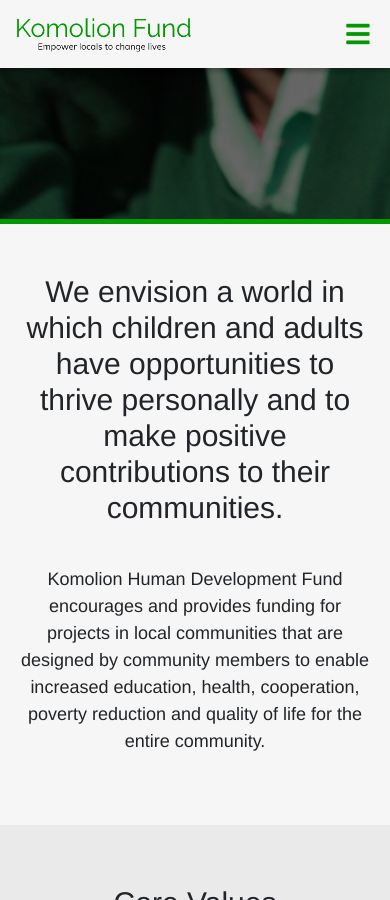
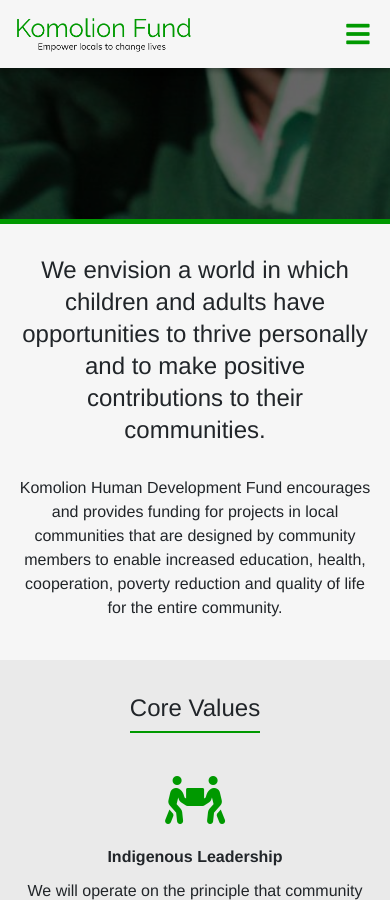
Before and after one commit to komolion/komolionfund.org, a Jekyll site: the page built from index.html, in a window 390 px wide and 900 px high, scrolled down 569 px. Built offline with Jekyll 4.4.1, drawn with Linux system fonts in a browser that asks for light colours; nearby versions of some CDN libraries; some web fonts are replaced; library files that are not in the unit come from our copies; some of the changed text lies outside the part shown.

Commit message:
Adding featured video

```diff
--- a/_data/values.yml
+++ b/_data/values.yml
@@ -1,7 +1,7 @@
 - icon: people-carry
   title: Indigenous Leadership
   content: We will operate on the principle that community ownership and active participation are more important than
-    speed and efficiency.
+    efficiency.
 - icon: globe-africa
   title: Local Cultures
   content: We recognize that all cultures and traditions have value, and we support cultures and traditions which serve
--- a/_sass/home.scss
+++ b/_sass/home.scss
@@ -36,31 +36,67 @@
   padding-top: 50px;
   padding-bottom: 70px;
 
+  @include media-breakpoint-down(sm) {
+    padding-top: 30px;
+    padding-bottom: 40px;
+  }
+
   #mission-title {
     font-size: 30px;
     max-width: 800px;
     margin: 0 auto 20px auto;
     line-height: 36px;
+    @include media-breakpoint-down(sm) {
+      font-size: 24px;
+      line-height: 32px;
+      max-width: 550px;
+      margin-bottom: 10px;
+    }
+    @include media-breakpoint-down(xs) {
+      max-width: 450px;
+    }
   }
 
   #mission-text {
     font-size: 18px;
+    max-width: 900px;
     margin: 20px auto 0 auto;
+    @include media-breakpoint-down(sm) {
+      font-size: 16px;
+      max-width: 550px;
+    }
+    @include media-breakpoint-down(xs) {
+      max-width: 450px;
+    }
   }
 }
 
 #core-values-banner {
-  padding-top: 60px;
+  padding-top: 50px;
   padding-bottom: 30px;
+
+  @include media-breakpoint-down(sm) {
+    padding-top: 30px;
+    padding-bottom: 10px;
+  }
 
   .core-value {
     max-width: 400px;
   }
 
+  #core-values-title-wrapper {
+    margin: 0 auto 50px auto;
+  }
+
   #core-values-title {
     font-size: 30px;
-    margin: 0 auto 50px auto;
     line-height: 36px;
+    padding-bottom: 10px;
+    border-bottom: 2px solid $primary;
+
+    @include media-breakpoint-down(sm) {
+      font-size: 24px;
+    }
   }
 
   .core-value-icon {
@@ -88,17 +124,46 @@
     max-width: 960px;
     margin: 0 auto 0 auto;
     line-height: 36px;
+
+    @include media-breakpoint-down(sm) {
+      font-size: 20px;
+      line-height: 28px;
+      max-width: 550px;
+    }
+    @include media-breakpoint-down(xs) {
+      max-width: 450px;
+    }
   }
 }
 
 #our-projects-banner {
-  padding-top: 70px;
-  padding-bottom: 50px;
+  padding-top: 50px;
+  padding-bottom: 20px;
+
+  @include media-breakpoint-down(sm) {
+    padding-top: 30px;
+    padding-bottom: 5px;
+  }
+
+  #our-projects-title-wrapper {
+    margin: 0 auto 50px auto;
+  }
 
   #our-projects-title {
     font-size: 30px;
-    margin: 0 auto 50px auto;
     line-height: 36px;
+    padding-bottom: 10px;
+    border-bottom: 2px solid $primary;
+
+    @include media-breakpoint-down(sm) {
+      font-size: 24px;
+    }
+  }
+
+  .project-section {
+    @include media-breakpoint-down(sm) {
+      max-width: 400px;
+    }
   }
 
   .our-projects-image {
@@ -118,6 +183,54 @@
   }
 }
 
+#featured-video-banner {
+  padding-top: 50px;
+
+  @include media-breakpoint-down(sm) {
+    padding-top: 30px;
+  }
+
+  #featured-video-title-wrapper {
+    margin: 0 auto 20px auto;
+  }
+
+  #featured-video-title {
+    font-size: 24px;
+    padding-bottom: 5px;
+    border-bottom: 2px solid $primary;
+  }
+
+  #featured-video-info {
+    padding-bottom: 20px;
+    @include media-breakpoint-down(sm) {
+      max-width: 550px;
+    }
+    @include media-breakpoint-down(xs) {
+      max-width: 450px;
+    }
+  }
+
+  #featured-video-description {
+    @include media-breakpoint-up(md) {
+      padding-left: 10px;
+    }
+  }
+
+  #featured-video-wrapper {
+    padding-bottom: 60px;
+    @include media-breakpoint-down(sm) {
+      max-width: 550px;
+    }
+    @include media-breakpoint-down(xs) {
+      max-width: 450px;
+    }
+  }
+
+  #featured-video {
+    box-shadow: $small-shadow;
+  }
+}
+
 #numbers-banner {
   padding-top: 40px;
   color: $light;
--- a/index.html
+++ b/index.html
@@ -18,6 +18,11 @@
     Board of Directors, so 100% of your donation goes directly to empowering communities in Kenya.
 
 projects-title: Projects & Partnerships
+
+video-title: Featured Video
+video-description: The winds of change are blowing in Komolion, a tiny village in East Pokot, Kenya. A non-governmental
+    organization called Noonkera, supported by the Komolion Fund, has championed the cause of ending female genital
+    mutiliation once and for all in this community.
 ---
 <div id='jumbotron' class='text-center'>
   <div id='jumbotron-overlay' class='h-100'>
@@ -62,8 +67,10 @@
 </div>
 <div id='core-values-banner' class='bg-secondary'>
   <div class='container-fluid'>
-    <div id='core-values-title' class='text-center'>
-      {{ page.core-values-title }}
+    <div id='core-values-title-wrapper' class='text-center'>
+      <span id='core-values-title'>
+        {{ page.core-values-title }}
+      </span>
     </div>
     <div class='row text-center'>
       {% for value in site.data.values %}
@@ -99,16 +106,40 @@
 </div>
 <div id='our-projects-banner' class='bg-light'>
   <div class='container-fluid'>
-    <div id='our-projects-title' class='text-center'>
-      {{ page.projects-title }}
+    <div id='our-projects-title-wrapper' class='text-center'>
+      <span id='our-projects-title'>
+        {{ page.projects-title }}
+      </span>
     </div>
     <div class='row justify-content-center'>
       {% for project in site.projects %}
-      <div class='col col-lg-3 col-md-4 col-sm-6 col-12'>
+      <div class='project-section col col-lg-3 col-md-4 col-sm-6 col-12'>
         <a href='{{ project.url }}'><img class='our-projects-image' width='100%' src='{{ project.image }}'/></a>
         <div class='our-projects-image-title pl-2 pr-2 text-center'>{{ project.title }}</div>
       </div>
       {% endfor %}
+    </div>
+  </div>
+</div>
+<div id='featured-video-banner' class='bg-secondary'>
+  <div class='container-fluid'>
+    <div class='row'>
+      <div id='featured-video-info' class='ml-auto mr-auto col col-md-6 col-12'>
+        <div id='featured-video-title-wrapper' class='text-center'>
+          <span id='featured-video-title'>
+            {{ page.video-title }}
+          </span>
+        </div>
+        <div id='featured-video-description'>
+          {{ page.video-description }}
+        </div>
+      </div>
+      <div id='featured-video-wrapper' class='ml-auto mr-auto col col-md-6 col-12'>
+        <div id='featured-video' class='embed-responsive embed-responsive-16by9'>
+          <iframe class='embed-responsive-item' src='https://www.youtube.com/embed/6ejItFZEwBI'
+                  allowfullscreen></iframe>
+        </div>
+      </div>
     </div>
   </div>
 </div>
```
Also changed, not shown: README.md, 1 other file.
